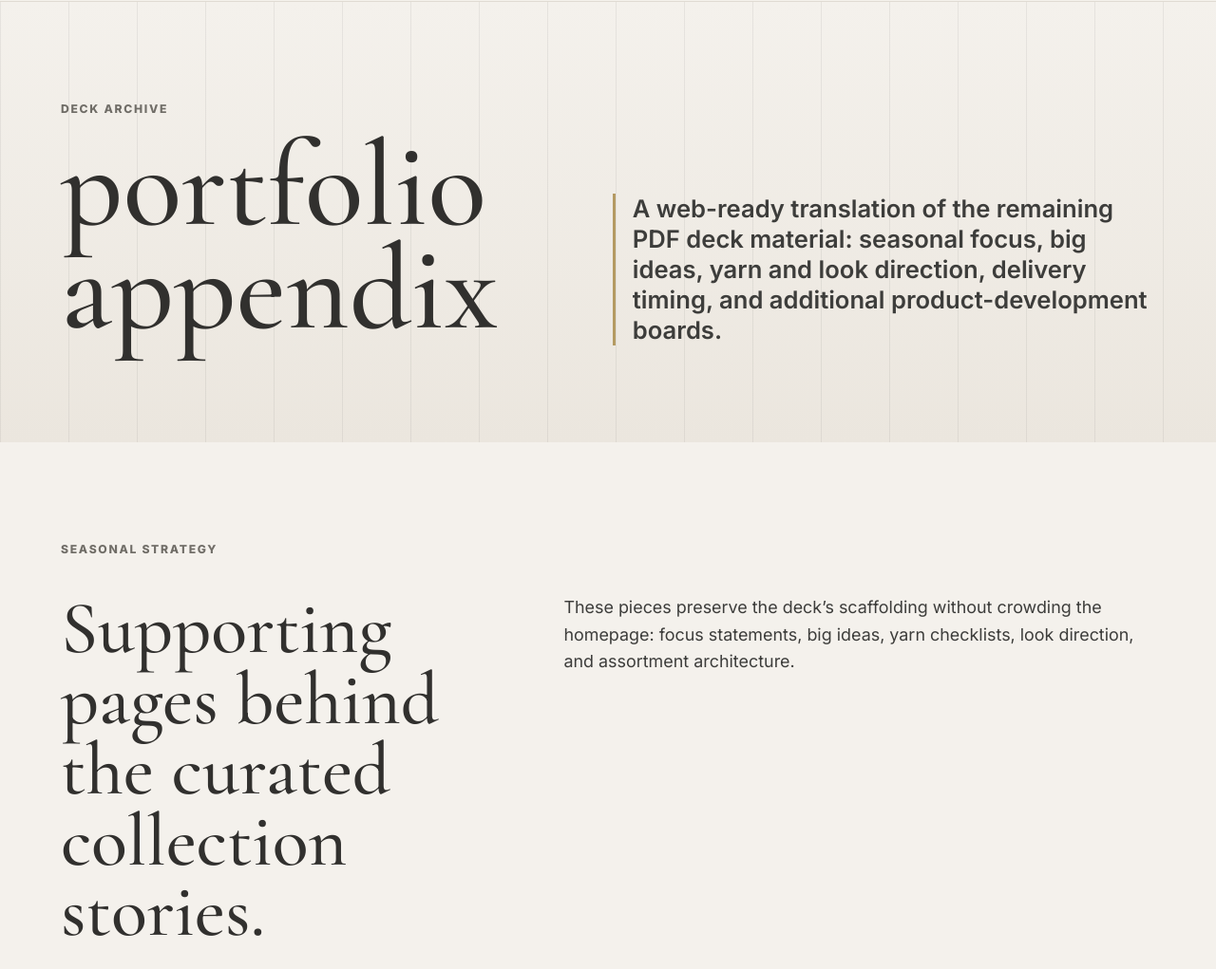
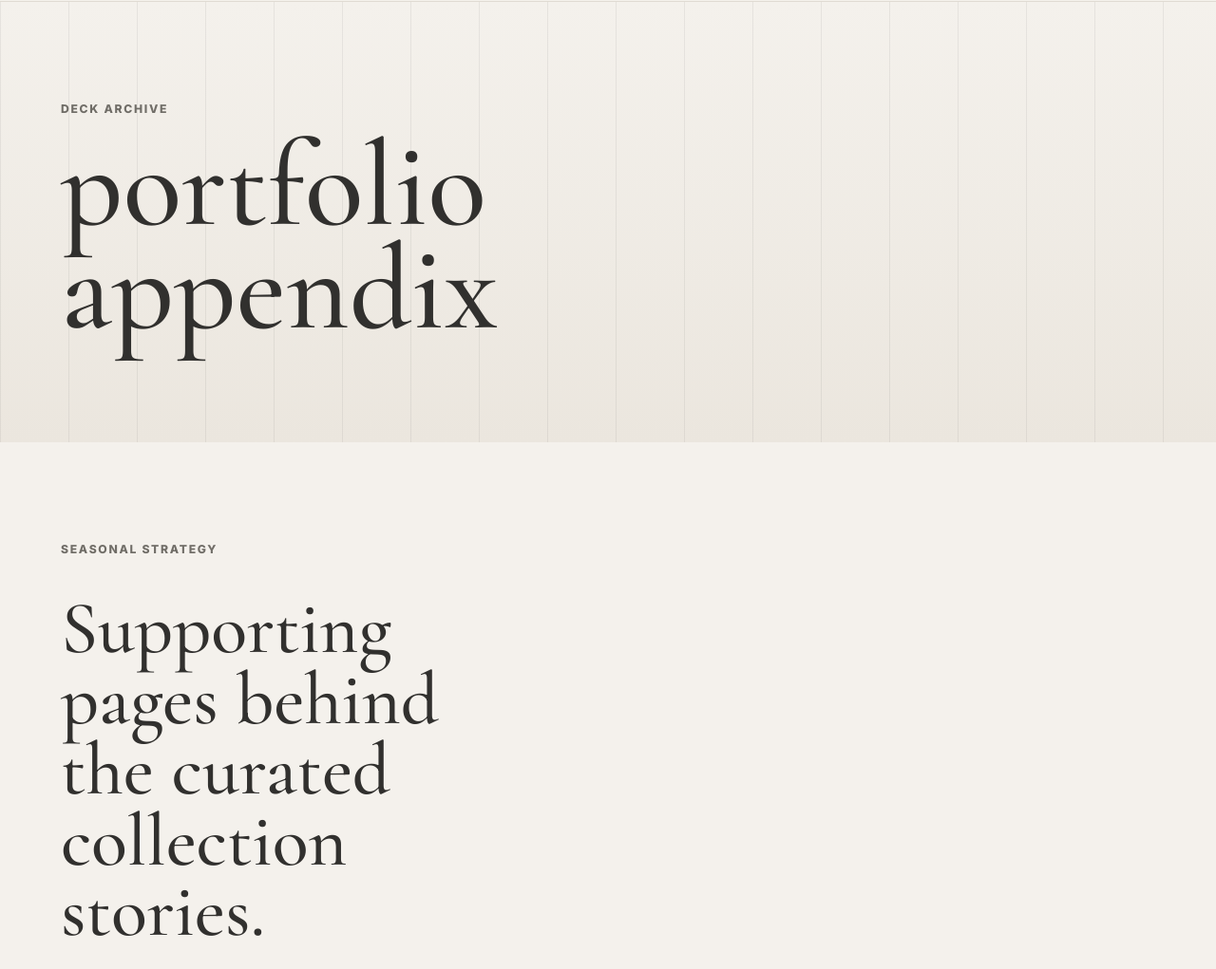
Before and after one commit to dbist/marina-portfolio, a website: page deck.html in a window 1280 px wide. Shown: the part 91-1112 px from the top of the page at 95% size. Drawn offline with nearby package versions, Linux system fonts and the light colour scheme.

Commit message:
Remove deck archive explanatory blurbs

```diff
--- a/deck.html
+++ b/deck.html
@@ -35,20 +35,12 @@
           <p class="section-kicker">Deck Archive</p>
           <h1>portfolio appendix</h1>
         </div>
-        <p>
-          A web-ready translation of the remaining PDF deck material: seasonal focus, big ideas, yarn and look
-          direction, delivery timing, and additional product-development boards.
-        </p>
       </section>
 
       <section class="deck-section">
         <div class="deck-lead">
           <p class="section-kicker">Seasonal Strategy</p>
           <h2>Supporting pages behind the curated collection stories.</h2>
-          <p>
-            These pieces preserve the deck’s scaffolding without crowding the homepage: focus statements, big ideas,
-            yarn checklists, look direction, and assortment architecture.
-          </p>
         </div>
 
         <div class="deck-strategy">
```
